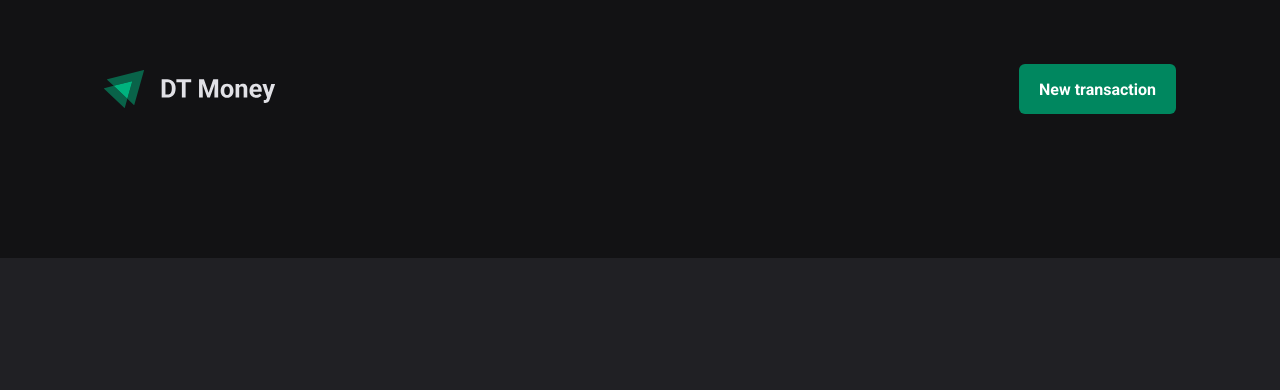
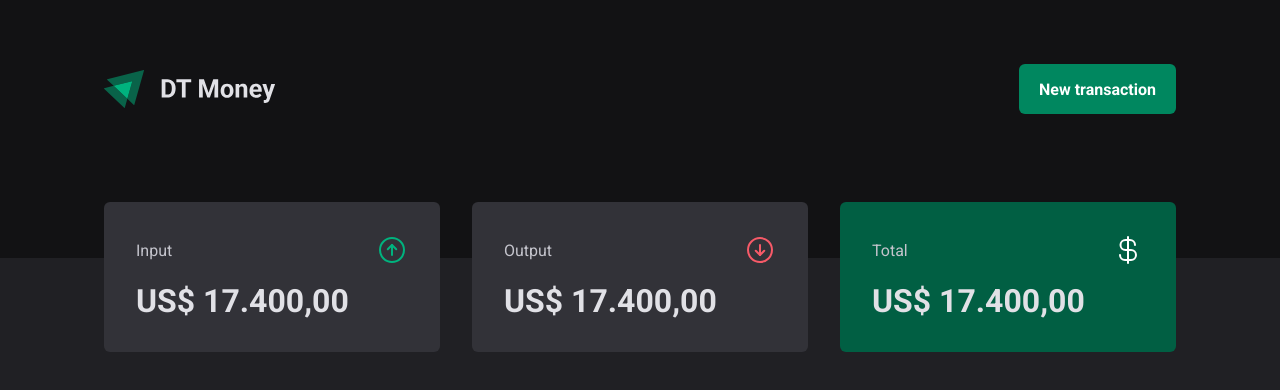
Before and after one commit to gabrielscordeiro/dt-money, a React (Vite) app: page / in a window 1280 px wide. Shown: the top 390 px of the page. Built offline with nearby package versions, Linux system fonts and the light colour scheme.

Commit message:
feat: 🎸 Summary component

```diff
--- a/package.json
+++ b/package.json
@@ -10,6 +10,7 @@
     "preview": "vite preview"
   },
   "dependencies": {
+    "phosphor-react": "^1.4.1",
     "react": "^18.2.0",
     "react-dom": "^18.2.0",
     "styled-components": "^6.1.1"
--- /dev/null
+++ b/src/components/Summary/index.tsx
@@ -0,0 +1,36 @@
+import { SummaryCard, SummaryContainer } from "./styles.ts";
+import { ArrowCircleDown, ArrowCircleUp, CurrencyDollar } from "phosphor-react";
+
+export const Summary = () => {
+    return (
+        <SummaryContainer>
+            <SummaryCard>
+                <header>
+                    <span>Input</span>
+                    <ArrowCircleUp size={32} color="#00b37e"/>
+                </header>
+
+                <strong>US$ 17.400,00</strong>
+            </SummaryCard>
+
+            <SummaryCard>
+                <header>
+                    <span>Output</span>
+                    <ArrowCircleDown size={32} color="#f75a68"/>
+                </header>
+
+                <strong>US$ 17.400,00</strong>
+            </SummaryCard>
+
+
+            <SummaryCard variant="green">
+                <header>
+                    <span>Total</span>
+                    <CurrencyDollar size={32} color="#fff"/>
+                </header>
+
+                <strong>US$ 17.400,00</strong>
+            </SummaryCard>
+        </SummaryContainer>
+    )
+}
--- /dev/null
+++ b/src/components/Summary/styles.ts
@@ -0,0 +1,39 @@
+import styled, { css } from "styled-components";
+
+export const SummaryContainer = styled.section`
+  display: grid;
+  grid-template-columns: repeat(3, 1fr);
+  gap: 2rem;
+  width: 100%;
+  margin: 0 auto;
+  max-width: 1120px;
+  padding: 1.5rem;
+  margin-top: -5rem;
+`
+
+interface SummaryCardProps {
+    variant?: 'green'
+}
+
+export const SummaryCard = styled.div<SummaryCardProps>`
+  background: ${props => props.theme['gray-600']};
+  border-radius: 6px;
+  padding: 2rem;
+
+  header {
+    display: flex;
+    align-items: center;
+    justify-content: space-between;
+    color: ${props => props.theme['gray-300']};
+  }
+
+  strong {
+    display: block;
+    margin-top: 1rem;
+    font-size: 2rem;
+  }
+
+  ${props => props.variant === 'green' && css`
+    background: ${props.theme['green-700']};
+  `}
+`
--- a/src/pages/Transactions/index.tsx
+++ b/src/pages/Transactions/index.tsx
@@ -1,9 +1,11 @@
 import { Header } from "../../components/Header";
+import { Summary } from "../../components/Summary";
 
 export const Transactions = () => {
     return (
         <div>
             <Header />
+            <Summary />
         </div>
     )
 }
```
Also changed, not shown: 1 other file (tests, documents, lock files or other folders).
